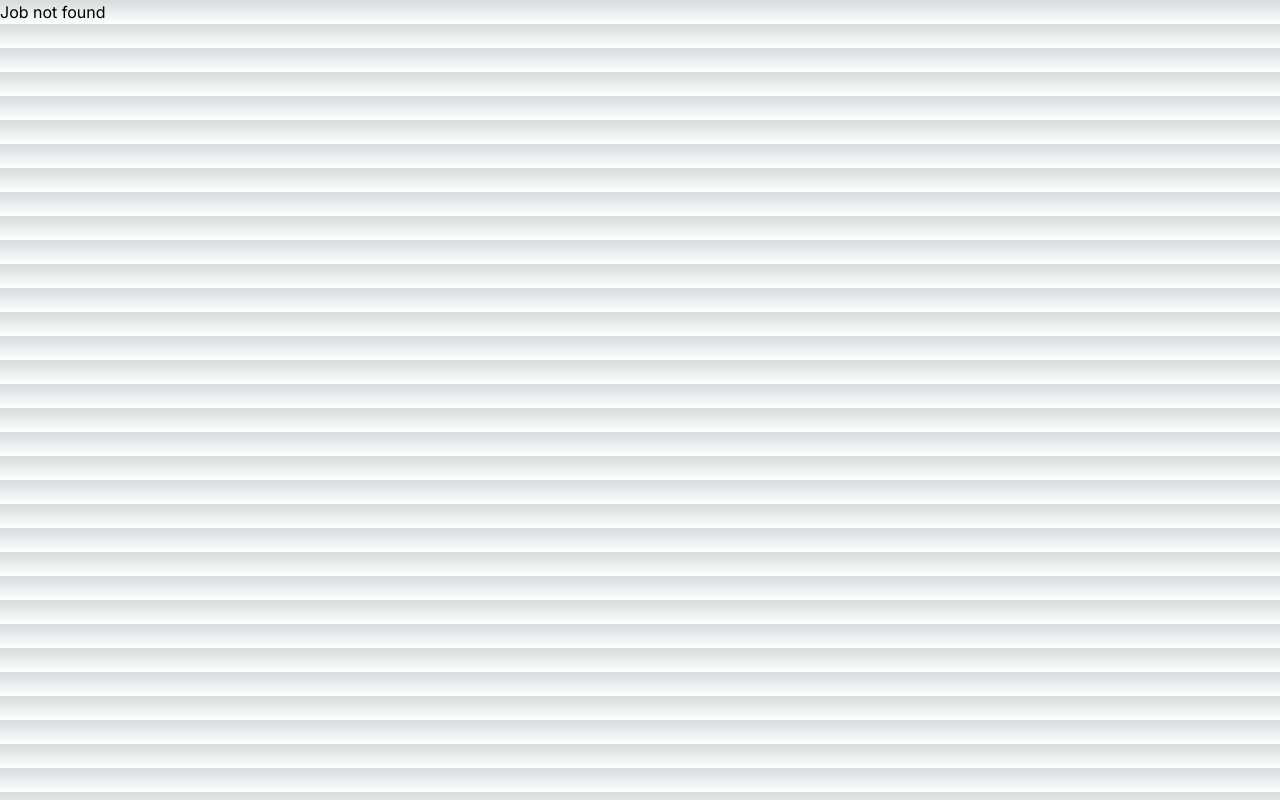
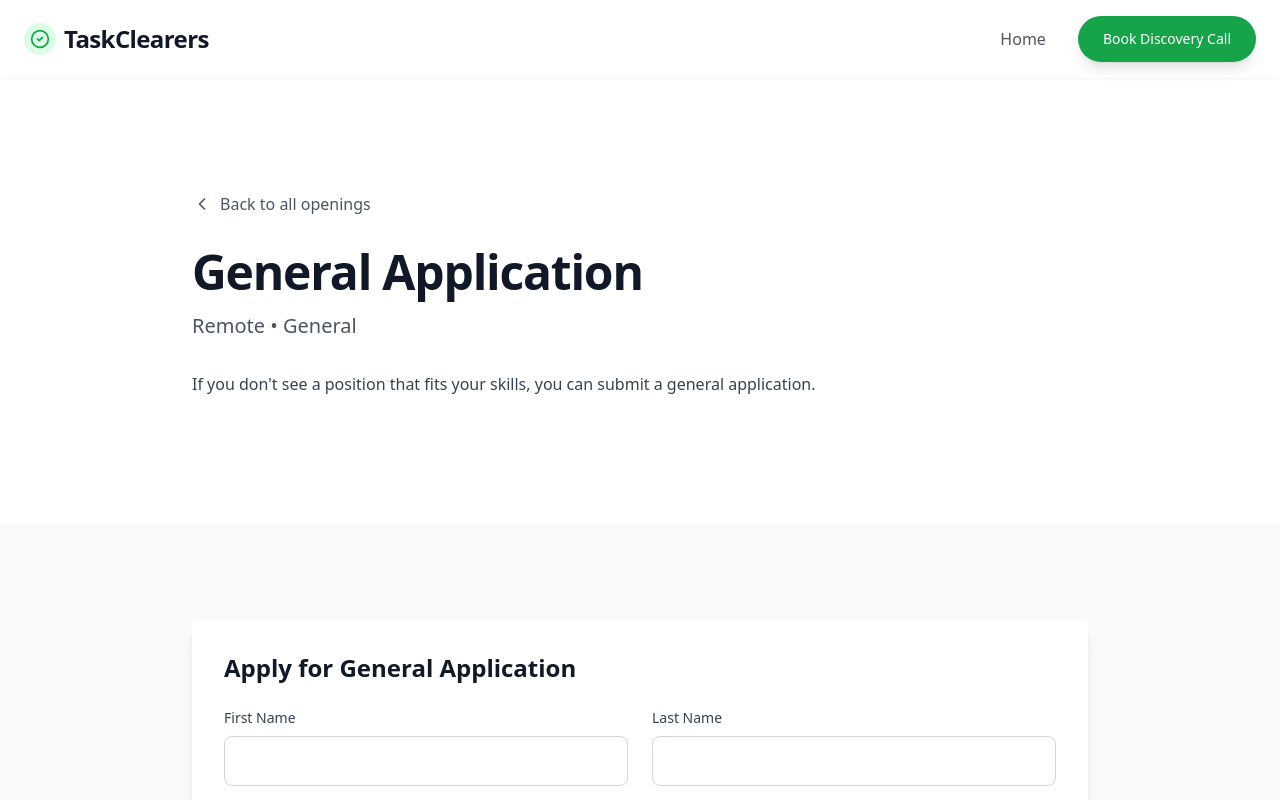
Before and after one commit to highlloyd/taskclearers-landing, a Next.js app: page /careers/general-application in a window 1280 px wide. Before the commit this address had no page. Shown: the top 800 px of the page. Built offline with nearby package versions, Linux system fonts and the light colour scheme.

Commit message:
add career page

```diff
--- /dev/null
+++ b/app/careers/general-application/JobPageClient.tsx
@@ -0,0 +1,81 @@
+"use client";
+
+import React, { useState } from 'react';
+import Link from 'next/link';
+import { ChevronLeft } from 'lucide-react';
+import { Job } from '../positions';
+import ApplicationForm from '../../../components/features/ApplicationForm';
+import Button from '../../../components/ui/Button';
+import Section from '../../../components/ui/Section';
+import Logo from '../../../components/ui/Logo';
+import BookingModal from '../../../components/features/BookingModal';
+
+interface JobPageClientProps {
+  job: Job;
+}
+
+export default function JobPageClient({ job }: JobPageClientProps) {
+  const [isBookingOpen, setIsBookingOpen] = useState(false);
+
+  const openBooking = () => {
+    setIsBookingOpen(true);
+  };
+
+  const currentYear = new Date().getFullYear();
+
+  return (
+    <div className="min-h-screen bg-white font-sans text-gray-900 selection:bg-green-100 selection:text-green-900">
+
+      <BookingModal isOpen={isBookingOpen} onClose={() => setIsBookingOpen(false)} />
+
+      {/* Navigation */}
+      <nav className={`fixed top-0 w-full z-50 transition-all duration-300 bg-white/90 backdrop-blur-md shadow-sm py-4`}>
+        <div className="container mx-auto px-4 md:px-6 flex items-center justify-between">
+          <Logo />
+          <div className="hidden md:flex items-center gap-8">
+            <Link href="/" className="text-gray-600 hover:text-green-700 font-medium transition-colors">Home</Link>
+            <Button variant="primary" className="py-2.5 px-5 text-sm" onClick={openBooking}>Book Discovery Call</Button>
+          </div>
+        </div>
+      </nav>
+
+      {/* Job Details Section */}
+      <Section className="pt-32 pb-20 md:pt-48 md:pb-32">
+        <div className="container mx-auto px-4 md:px-6">
+          <div className="max-w-4xl mx-auto">
+            <Link href="/careers" className="flex items-center gap-2 text-gray-600 hover:text-green-700 font-medium mb-8">
+              <ChevronLeft size={20} />
+              Back to all openings
+            </Link>
+            <h1 className="text-4xl md:text-5xl font-extrabold tracking-tight mb-4">{job.title}</h1>
+            <p className="text-xl text-gray-600 mb-8">{job.location} • {job.department}</p>
+            <div className="prose prose-lg max-w-none text-gray-700">
+              <p>{job.description}</p>
+            </div>
+          </div>
+        </div>
+      </Section>
+
+      {/* Application Form Section */}
+      <Section id="apply" className="bg-gray-50">
+        <div className="container mx-auto px-4 md:px-6">
+          <div className="max-w-4xl mx-auto">
+            <ApplicationForm jobTitle={job.title} />
+          </div>
+        </div>
+      </Section>
+
+      {/* Footer */}
+      <footer className="bg-white border-t border-gray-100 pt-16 pb-8">
+        <div className="container mx-auto px-4">
+          <div className="flex flex-col md:flex-row justify-between items-center gap-8 mb-12">
+            <Logo />
+            <div className="text-sm text-gray-500">
+              © {currentYear} TaskClearers. All rights reserved.
+            </div>
+          </div>
+        </div>
+      </footer>
+    </div>
+  );
+}
--- /dev/null
+++ b/app/careers/general-application/page.tsx
@@ -0,0 +1,12 @@
+import { jobOpenings } from '../positions';
+import JobPageClient from './JobPageClient';
+
+export default function GeneralApplicationPage() {
+  const job = jobOpenings.find(job => job.id === 'general-application');
+
+  if (!job) {
+    return <div>Job not found</div>;
+  }
+
+  return <JobPageClient job={job} />;
+}
--- a/app/careers/page.tsx
+++ b/app/careers/page.tsx
@@ -96,16 +96,20 @@ export default function CareersPage() {
         </div>
       </Section>
 
-      {/* Contact Section */}
+      {/* General Application Section */}
       <Section>
         <div className="container mx-auto px-4 md:px-6 text-center max-w-3xl">
           <h2 className="text-3xl font-bold mb-4">Don't see a fit?</h2>
           <p className="text-gray-600 text-lg mb-8">
-            We're always looking for talented people. Send us your resume and we'll keep it on file for future opportunities.
+            We're always looking for talented people. If you don't see a position that fits your skills, you can submit a general application.
           </p>
-          <Button variant="primary" className="text-lg px-8" onClick={() => window.location.href = 'mailto:careers@taskclearers.com'}>
-            <Mail className="mr-2" /> Email Us
-          </Button>
+          <div className="flex justify-center">
+            <Link href="/careers/general-application">
+              <Button variant="primary" className="text-lg px-8">
+                <Mail className="mr-2" /> Apply Generally
+              </Button>
+            </Link>
+          </div>
         </div>
       </Section>
 
--- a/app/careers/positions.ts
+++ b/app/careers/positions.ts
@@ -28,4 +28,11 @@ export const jobOpenings: Job[] = [
     department: 'Customer Success',
     description: 'We are looking for a Customer Success Manager to join our team. You will be responsible for ensuring that our customers are successful with our product. You will work closely with our sales and product teams to provide our customers with the best possible experience.',
   },
+  {
+    id: 'general-application',
+    title: 'General Application',
+    location: 'Remote',
+    department: 'General',
+    description: 'If you don\'t see a position that fits your skills, you can submit a general application.',
+  },
 ];
--- a/components/features/ApplicationForm.tsx
+++ b/components/features/ApplicationForm.tsx
@@ -53,6 +53,12 @@ export default function ApplicationForm({ jobTitle }: ApplicationFormProps) {
             <label htmlFor="coverLetter" className="block text-sm font-medium text-gray-700 mb-2">Cover Letter</label>
             <textarea name="coverLetter" id="coverLetter" rows={4} className="w-full px-4 py-3 border border-gray-300 rounded-lg focus:ring-green-500 focus:border-green-500"></textarea>
           </div>
+          {jobTitle === 'General Application' && (
+            <div className="md:col-span-2">
+              <label htmlFor="goodAt" className="block text-sm font-medium text-gray-700 mb-2">What would you be good at?</label>
+              <textarea name="goodAt" id="goodAt" rows={4} className="w-full px-4 py-3 border border-gray-300 rounded-lg focus:ring-green-500 focus:border-green-500"></textarea>
+            </div>
+          )}
         </div>
         <div className="mt-8">
           <Button type="submit" variant="primary" className="w-full py-3 text-lg">Submit Application</Button>
```
